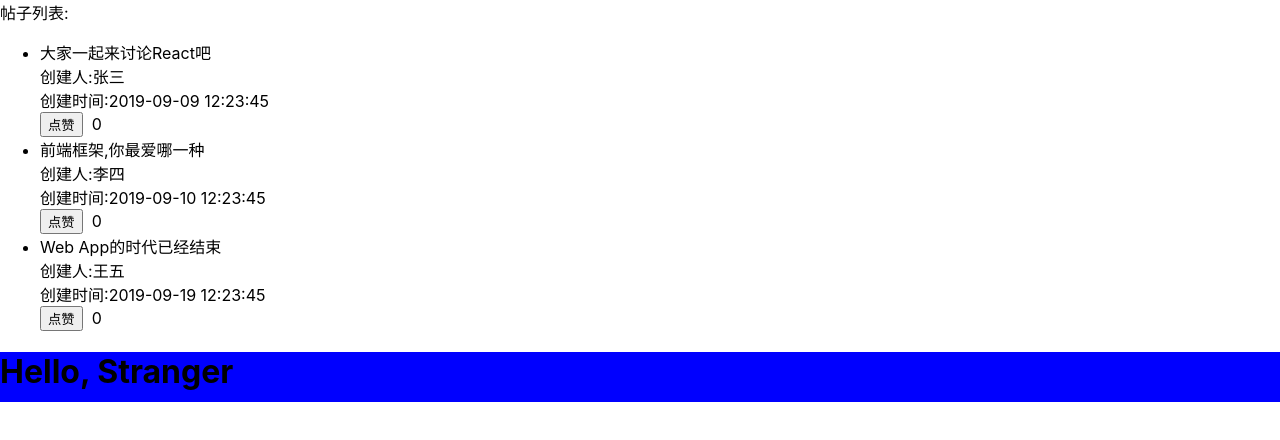
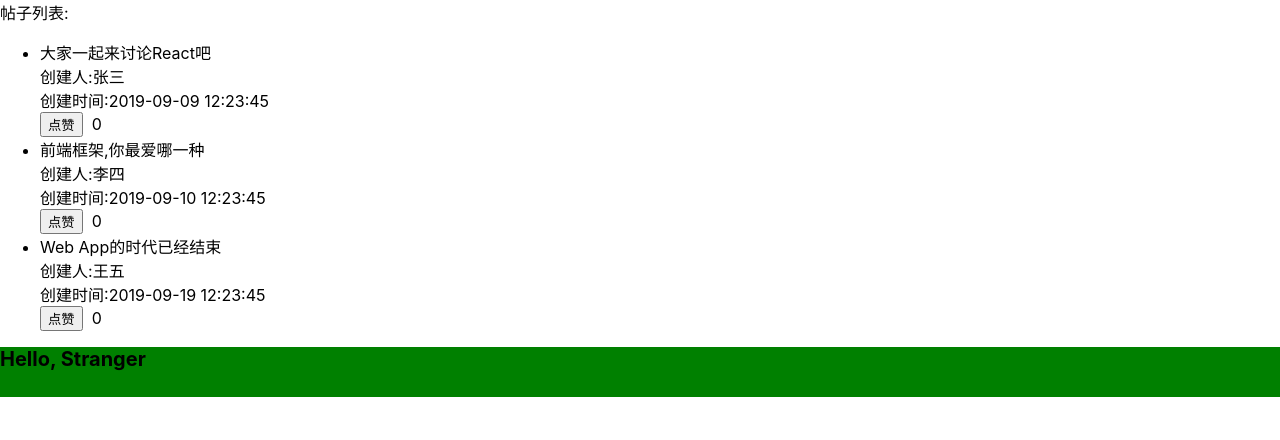
Before and after one commit to kekenalog/react-app, a React (Create React App) app: page / in a window 1280 px wide. Shown: the top 440 px of the page. Built offline with nearby package versions, Linux system fonts and the light colour scheme.

Commit message:
内嵌样式--方式style声明

```diff
--- a/src/ch02/Welcome.js
+++ b/src/ch02/Welcome.js
@@ -1,8 +1,18 @@
 import React from 'react'
-import './style.css'
 
 function Welcome (props) {
-  return <h1 className="foo">Hello, {props.name}</h1>
+  return (
+    <h1
+      style={{
+        width: '100%',
+        height: '50px',
+        backgroundColor: 'green',
+        fontSize: '20px'
+      }}
+    >
+      Hello, {props.name}
+    </h1>
+  )
 }
 
 Welcome.defaultProps = {
```
